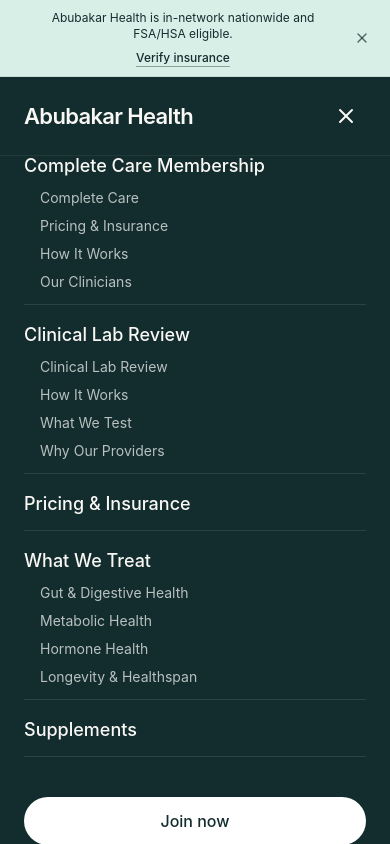
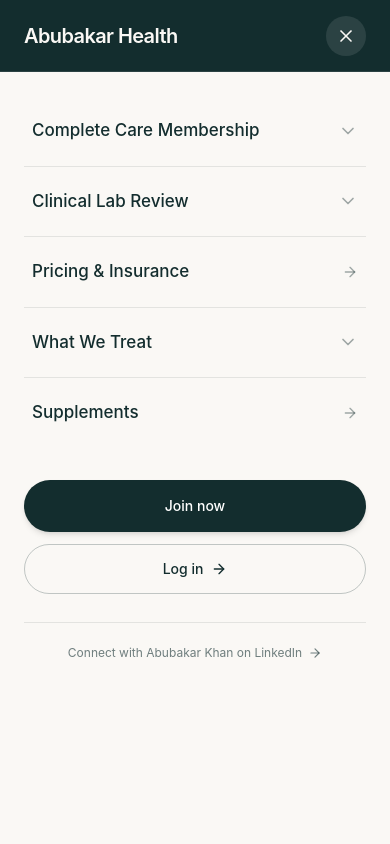
Before and after one commit to aboobakar-khan/parsley-health, a Next.js app: page / in a window 390 px wide. Both pictures are taken after a click on the button 346 px from the left and 116 px from the top of the page. Shown: the top 844 px of the page. Built offline with nearby package versions, Linux system fonts and the light colour scheme; a web font is replaced by a local one.

Commit message:
feat(navigation): add mobile bottom dock and accordion drawer revealing submenus on tap

```diff
--- a/src/components/layout/Footer.tsx
+++ b/src/components/layout/Footer.tsx
@@ -5,7 +5,7 @@ import HipaaLogo from "./HipaaLogo";
 
 export default function Footer() {
   return (
-    <footer className="relative bg-[#274849] text-white py-12 px-6 sm:px-10 lg:py-16 w-full">
+    <footer className="relative bg-[#274849] text-white pt-12 pb-24 px-6 sm:px-10 lg:py-16 w-full">
       {/* Centered tight container matching user screenshot */}
       <div className="max-w-[1040px] mx-auto">
         {/* ── TOP HORIZONTAL DIVIDER LINE ── */}
--- a/src/components/layout/Navbar.tsx
+++ b/src/components/layout/Navbar.tsx
@@ -1,23 +1,50 @@
 "use client";
 
-import { useState } from "react";
+import { useState, useEffect } from "react";
 import { motion, AnimatePresence } from "framer-motion";
 import navData from "@/data/nav.json";
-import { ArrowRight, Menu, X } from "lucide-react";
+import {
+  ArrowRight,
+  MoreHorizontal,
+  Menu,
+  X,
+  ChevronDown,
+  Home,
+  HeartPulse,
+  FlaskConical,
+  ShieldCheck,
+} from "lucide-react";
 
 export default function Navbar() {
   const [hoveredMenu, setHoveredMenu] = useState<string | null>(null);
   const [mobileMenuOpen, setMobileMenuOpen] = useState(false);
+  const [openAccordion, setOpenAccordion] = useState<string | null>(null);
 
   const cubicEase = [0.22, 1, 0.36, 1] as const;
 
+  // Lock body scroll when mobile menu is open
+  useEffect(() => {
+    if (mobileMenuOpen) {
+      document.body.style.overflow = "hidden";
+    } else {
+      document.body.style.overflow = "";
+    }
+    return () => {
+      document.body.style.overflow = "";
+    };
+  }, [mobileMenuOpen]);
+
   return (
     <>
+      {/* ── TOP NAVBAR ── */}
       <header className="sticky top-0 z-50 w-full bg-[#132D2E] border-b border-white/5 transition-colors">
-        <div className="mx-auto flex h-[78px] max-w-[1440px] items-center justify-between px-6 lg:px-10">
-          {/* Logo wordmark in bone white matching screenshot */}
-          <a href="/" className="flex items-center text-[#FAF8F5] hover:opacity-90 transition-opacity">
-            <span className="font-sans text-[22px] font-semibold tracking-[-0.03em] text-[#FAF8F5]">
+        <div className="mx-auto flex h-[72px] sm:h-[78px] max-w-[1440px] items-center justify-between px-5 sm:px-6 lg:px-10">
+          {/* Logo wordmark */}
+          <a
+            href="/"
+            className="flex items-center text-[#FAF8F5] hover:opacity-90 transition-opacity"
+          >
+            <span className="font-sans text-[21px] sm:text-[22px] font-semibold tracking-[-0.03em] text-[#FAF8F5]">
               Abubakar Health
             </span>
           </a>
@@ -52,7 +79,7 @@ export default function Navbar() {
                     )}
                   </a>
 
-                  {/* Dropdown Menu (Exact 2-column white card matching screenshot) */}
+                  {/* Dropdown Menu (Exact 2-column white card) */}
                   <AnimatePresence>
                     {hasSubmenu && isHovered && (
                       <motion.div
@@ -64,7 +91,6 @@ export default function Navbar() {
                       >
                         <div className="bg-white rounded-xl shadow-[0_20px_50px_rgba(0,0,0,0.18)] border border-black/5 p-8 sm:p-10">
                           {link.label === "What We Treat" ? (
-                            /* 2-column condition categories grid */
                             <div className="grid grid-cols-2 gap-x-12 gap-y-4 min-w-[500px]">
                               {link.submenu?.map((sub) => (
                                 <a
@@ -77,7 +103,6 @@ export default function Navbar() {
                               ))}
                             </div>
                           ) : (
-                            /* 2-column menu layout for Complete Care & Lab Review */
                             <div className="grid grid-cols-2 gap-x-12 gap-y-5 min-w-[420px]">
                               {link.submenu?.map((sub) => (
                                 <a
@@ -101,7 +126,6 @@ export default function Navbar() {
 
           {/* Desktop Right CTAs: [Join now] button + [Log in ->] link */}
           <div className="hidden lg:flex items-center gap-5 xl:gap-6">
-            {/* White Pill Button: Join now */}
             <a
               href={navData.cta.join.href}
               className="rounded-full bg-white text-[#132D2E] px-6 py-2.5 text-sm font-medium shadow-sm hover:bg-[#FAF8F5] transition-all whitespace-nowrap"
@@ -109,7 +133,6 @@ export default function Navbar() {
               {navData.cta.join.label}
             </a>
 
-            {/* Log in with arrow */}
             <a
               href={navData.cta.login.href}
               className="text-sm font-medium text-[#FAF8F5] flex items-center gap-1.5 hover:text-white hover:underline hover:underline-offset-[7px] hover:decoration-[#4CAF7D] transition-all whitespace-nowrap"
@@ -119,65 +142,247 @@ export default function Navbar() {
             </a>
           </div>
 
-          {/* Mobile Menu Button */}
+          {/* Mobile Top Menu Button (3 Dots / Hamburger Toggle) */}
           <button
             onClick={() => setMobileMenuOpen(!mobileMenuOpen)}
-            className="lg:hidden rounded-lg p-2 text-[#FAF8F5]"
+            className="lg:hidden flex items-center justify-center w-10 h-10 rounded-full bg-white/10 text-[#FAF8F5] hover:bg-white/15 active:scale-95 transition-all"
             aria-label="Toggle navigation menu"
             aria-expanded={mobileMenuOpen}
           >
-            {mobileMenuOpen ? <X className="h-6 w-6" /> : <Menu className="h-6 w-6" />}
+            {mobileMenuOpen ? (
+              <X className="h-5 w-5" />
+            ) : (
+              <MoreHorizontal className="h-5 w-5" />
+            )}
           </button>
         </div>
       </header>
 
-      {/* Mobile Drawer */}
+      {/* ── MOBILE DRAWER NAVIGATION MENU (Ivory Background Matching Real Parsley Health) ── */}
+      <AnimatePresence>
         {mobileMenuOpen && (
-        <div className="fixed inset-0 top-[120px] z-40 bg-[#132D2E] px-6 py-8 lg:hidden overflow-y-auto">
-          <nav className="flex flex-col gap-4 text-[#FAF8F5]">
-            {navData.links.map((link) => (
-              <div key={link.href} className="border-b border-white/10 pb-3">
+          <motion.div
+            initial={{ opacity: 0 }}
+            animate={{ opacity: 1 }}
+            exit={{ opacity: 0 }}
+            transition={{ duration: 0.2 }}
+            className="fixed inset-0 z-[100] lg:hidden flex flex-col bg-[#FAF8F5]"
+          >
+            {/* Drawer Header with Logo & Close Button */}
+            <div className="flex items-center justify-between px-6 h-[72px] bg-[#132D2E] border-b border-white/10 flex-shrink-0">
+              <a
+                href="/"
+                onClick={() => setMobileMenuOpen(false)}
+                className="font-sans text-[20px] font-semibold tracking-[-0.03em] text-[#FAF8F5]"
+              >
+                Abubakar Health
+              </a>
+              <button
+                onClick={() => setMobileMenuOpen(false)}
+                className="w-10 h-10 rounded-full bg-white/10 flex items-center justify-center text-[#FAF8F5] hover:bg-white/20 active:scale-95 transition-all"
+                aria-label="Close menu"
+              >
+                <X className="w-5 h-5" />
+              </button>
+            </div>
+
+            {/* Drawer Body: Main Categories (Submenus revealed only on click) */}
+            <div className="flex-1 overflow-y-auto px-6 py-6 pb-28">
+              <nav
+                className="flex flex-col divide-y divide-[#132D2E]/10"
+                aria-label="Mobile navigation"
+              >
+                {navData.links.map((link) => {
+                  const hasSubmenu = Boolean(link.submenu && link.submenu.length > 0);
+                  const isExpanded = openAccordion === link.label;
+
+                  if (!hasSubmenu) {
+                    /* Direct Main Link (e.g. Pricing & Insurance, Supplements) */
+                    return (
+                      <div key={link.label} className="py-2">
                         <a
                           href={link.href}
                           onClick={() => setMobileMenuOpen(false)}
-                  className="text-lg font-medium block"
+                          className="flex items-center justify-between py-3.5 px-2 text-[17px] font-medium text-[#132D2E] hover:text-[#4CAF7D] transition-colors"
                         >
-                  {link.label}
+                          <span>{link.label}</span>
+                          <ArrowRight className="w-4 h-4 text-[#132D2E]/40" />
                         </a>
-                {link.submenu && (
-                  <div className="mt-2 pl-4 flex flex-col gap-2">
-                    {link.submenu.slice(0, 4).map((sub) => (
+                      </div>
+                    );
+                  }
+
+                  /* Main Category with Submenu Accordion */
+                  return (
+                    <div key={link.label} className="py-2">
+                      <button
+                        onClick={() =>
+                          setOpenAccordion(isExpanded ? null : link.label)
+                        }
+                        className="flex w-full items-center justify-between py-3.5 px-2 text-left text-[17px] font-medium text-[#132D2E] hover:text-[#4CAF7D] active:text-[#4CAF7D] transition-colors"
+                        aria-expanded={isExpanded}
+                      >
+                        <span>{link.label}</span>
+                        <span
+                          className={`transition-transform duration-300 ${
+                            isExpanded
+                              ? "rotate-180 text-[#4CAF7D]"
+                              : "text-[#132D2E]/40"
+                          }`}
+                        >
+                          <ChevronDown className="w-5 h-5" />
+                        </span>
+                      </button>
+
+                      {/* Smooth Sub-menu Expand / Collapse */}
+                      <AnimatePresence initial={false}>
+                        {isExpanded && (
+                          <motion.div
+                            initial={{ height: 0, opacity: 0 }}
+                            animate={{ height: "auto", opacity: 1 }}
+                            exit={{ height: 0, opacity: 0 }}
+                            transition={{
+                              duration: 0.28,
+                              ease: [0.22, 1, 0.36, 1],
+                            }}
+                            className="overflow-hidden"
+                          >
+                            <div className="ml-3 pl-5 pb-3 pt-1 border-l-2 border-[#4CAF7D]/35 flex flex-col gap-3">
+                              {link.submenu?.map((sub) => (
                                 <a
                                   key={sub.title}
                                   href={sub.href}
                                   onClick={() => setMobileMenuOpen(false)}
-                        className="text-sm text-white/70 hover:text-white"
+                                  className="text-[15px] font-normal text-[#132D2E]/75 hover:text-[#132D2E] active:text-[#4CAF7D] py-1 transition-colors block"
                                 >
                                   {sub.title}
                                 </a>
                               ))}
                             </div>
+                          </motion.div>
                         )}
+                      </AnimatePresence>
                     </div>
-            ))}
-            <div className="mt-6 flex flex-col gap-3">
+                  );
+                })}
+              </nav>
+
+              {/* Action Buttons in Drawer */}
+              <div className="mt-8 flex flex-col gap-3">
                 <a
                   href={navData.cta.join.href}
-                className="flex items-center justify-center rounded-full bg-white py-3 text-base font-medium text-[#132D2E]"
+                  onClick={() => setMobileMenuOpen(false)}
+                  className="flex items-center justify-center rounded-full bg-[#132D2E] py-4 text-center text-sm font-medium text-white shadow-md hover:bg-[#1B3340] active:scale-[0.99] transition-all"
                 >
                   {navData.cta.join.label}
                 </a>
+
                 <a
                   href={navData.cta.login.href}
-                className="flex items-center justify-center gap-2 rounded-full border border-white/30 py-3 text-base font-medium text-[#FAF8F5]"
+                  onClick={() => setMobileMenuOpen(false)}
+                  className="flex items-center justify-center gap-2 rounded-full border border-[#132D2E]/25 py-3.5 text-center text-sm font-medium text-[#132D2E] hover:bg-[#132D2E]/5 transition-all"
                 >
                   <span>{navData.cta.login.label}</span>
-                <ArrowRight className="h-4 w-4" />
+                  <ArrowRight className="w-4 h-4" />
+                </a>
+
+                {/* LinkedIn / Abubakar Health Profile Pill */}
+                <div className="mt-4 pt-4 border-t border-[#132D2E]/10 text-center">
+                  <a
+                    href="https://www.linkedin.com/in/aboobakarkhan/"
+                    target="_blank"
+                    rel="noopener noreferrer"
+                    className="inline-flex items-center gap-1.5 text-xs text-[#132D2E]/60 hover:text-[#132D2E] transition-colors"
+                  >
+                    <span>Connect with Abubakar Khan on LinkedIn</span>
+                    <ArrowRight className="w-3.5 h-3.5" />
                   </a>
                 </div>
-          </nav>
               </div>
+            </div>
+          </motion.div>
         )}
+      </AnimatePresence>
+
+      {/* ── MOBILE BOTTOM NAVIGATION BAR (Fixed Thumb-Friendly Dock) ── */}
+      <aside
+        aria-label="Mobile quick navigation"
+        className="fixed bottom-0 left-0 right-0 z-40 lg:hidden bg-[#132D2E]/95 backdrop-blur-md border-t border-white/10 px-3 py-2 pb-[max(8px,env(safe-area-inset-bottom))] shadow-[0_-10px_25px_rgba(0,0,0,0.3)] transition-all"
+      >
+        <div className="grid grid-cols-5 items-center max-w-md mx-auto">
+          {/* Tab 1: Home */}
+          <a
+            href="/"
+            onClick={() => setMobileMenuOpen(false)}
+            className="flex flex-col items-center justify-center py-1 text-[#FAF8F5]/75 hover:text-[#FAF8F5] active:text-[#4CAF7D] transition-colors group"
+          >
+            <Home className="w-5 h-5 transition-transform group-active:scale-90" />
+            <span className="text-[10px] sm:text-[11px] font-medium tracking-tight mt-1">
+              Home
+            </span>
+          </a>
+
+          {/* Tab 2: Care */}
+          <a
+            href="/care"
+            onClick={() => setMobileMenuOpen(false)}
+            className="flex flex-col items-center justify-center py-1 text-[#FAF8F5]/75 hover:text-[#FAF8F5] active:text-[#4CAF7D] transition-colors group"
+          >
+            <HeartPulse className="w-5 h-5 transition-transform group-active:scale-90" />
+            <span className="text-[10px] sm:text-[11px] font-medium tracking-tight mt-1">
+              Care
+            </span>
+          </a>
+
+          {/* Tab 3: Labs */}
+          <a
+            href="/labs"
+            onClick={() => setMobileMenuOpen(false)}
+            className="flex flex-col items-center justify-center py-1 text-[#FAF8F5]/75 hover:text-[#FAF8F5] active:text-[#4CAF7D] transition-colors group"
+          >
+            <FlaskConical className="w-5 h-5 transition-transform group-active:scale-90" />
+            <span className="text-[10px] sm:text-[11px] font-medium tracking-tight mt-1">
+              Labs
+            </span>
+          </a>
+
+          {/* Tab 4: Verify Insurance Highlighted Pill */}
+          <a
+            href="/join/care"
+            onClick={() => setMobileMenuOpen(false)}
+            className="flex flex-col items-center justify-center py-1 text-[#FAF8F5] transition-colors group"
+          >
+            <div className="w-10 h-7 rounded-full bg-[#BEE3D6] text-[#132D2E] flex items-center justify-center shadow-sm group-active:scale-95 transition-transform">
+              <ShieldCheck className="w-4 h-4 text-[#132D2E]" />
+            </div>
+            <span className="text-[10px] sm:text-[11px] font-semibold text-[#BEE3D6] tracking-tight mt-0.5">
+              Verify
+            </span>
+          </a>
+
+          {/* Tab 5: 3-Dot Menu Button -> Opens Mobile Drawer with Accordion */}
+          <button
+            onClick={() => setMobileMenuOpen(!mobileMenuOpen)}
+            className={`flex flex-col items-center justify-center py-1 transition-colors group ${
+              mobileMenuOpen
+                ? "text-[#4CAF7D]"
+                : "text-[#FAF8F5]/75 hover:text-[#FAF8F5]"
+            }`}
+            aria-label="Open full menu"
+          >
+            <div
+              className={`w-7 h-7 rounded-full flex items-center justify-center transition-colors ${
+                mobileMenuOpen ? "bg-[#4CAF7D]/20 text-[#4CAF7D]" : ""
+              }`}
+            >
+              <MoreHorizontal className="w-5 h-5 transition-transform group-active:scale-90" />
+            </div>
+            <span className="text-[10px] sm:text-[11px] font-medium tracking-tight mt-0.5">
+              Menu
+            </span>
+          </button>
+        </div>
+      </aside>
     </>
   );
 }
```
Lines whose indentation alone changed are shown as unchanged.
